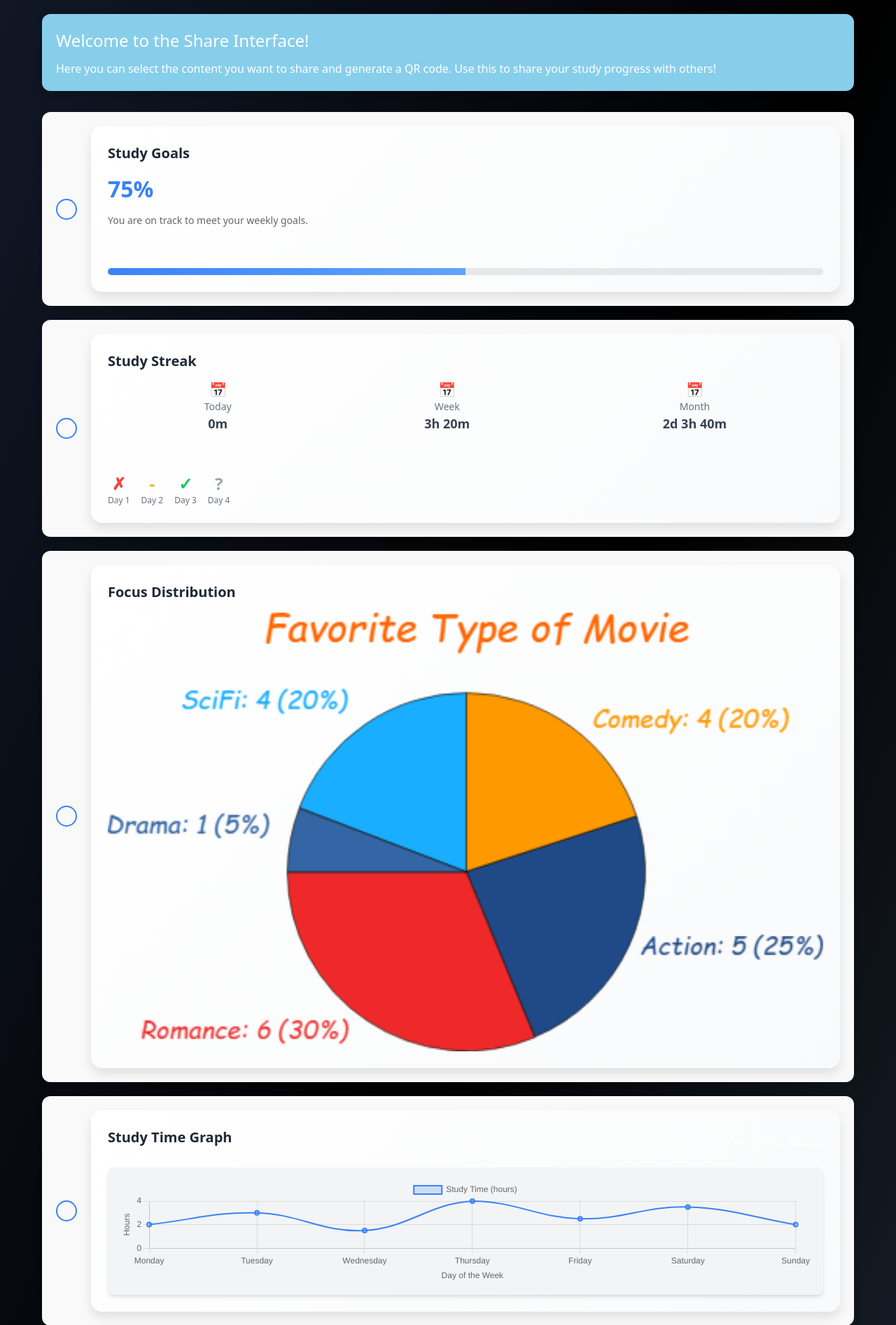
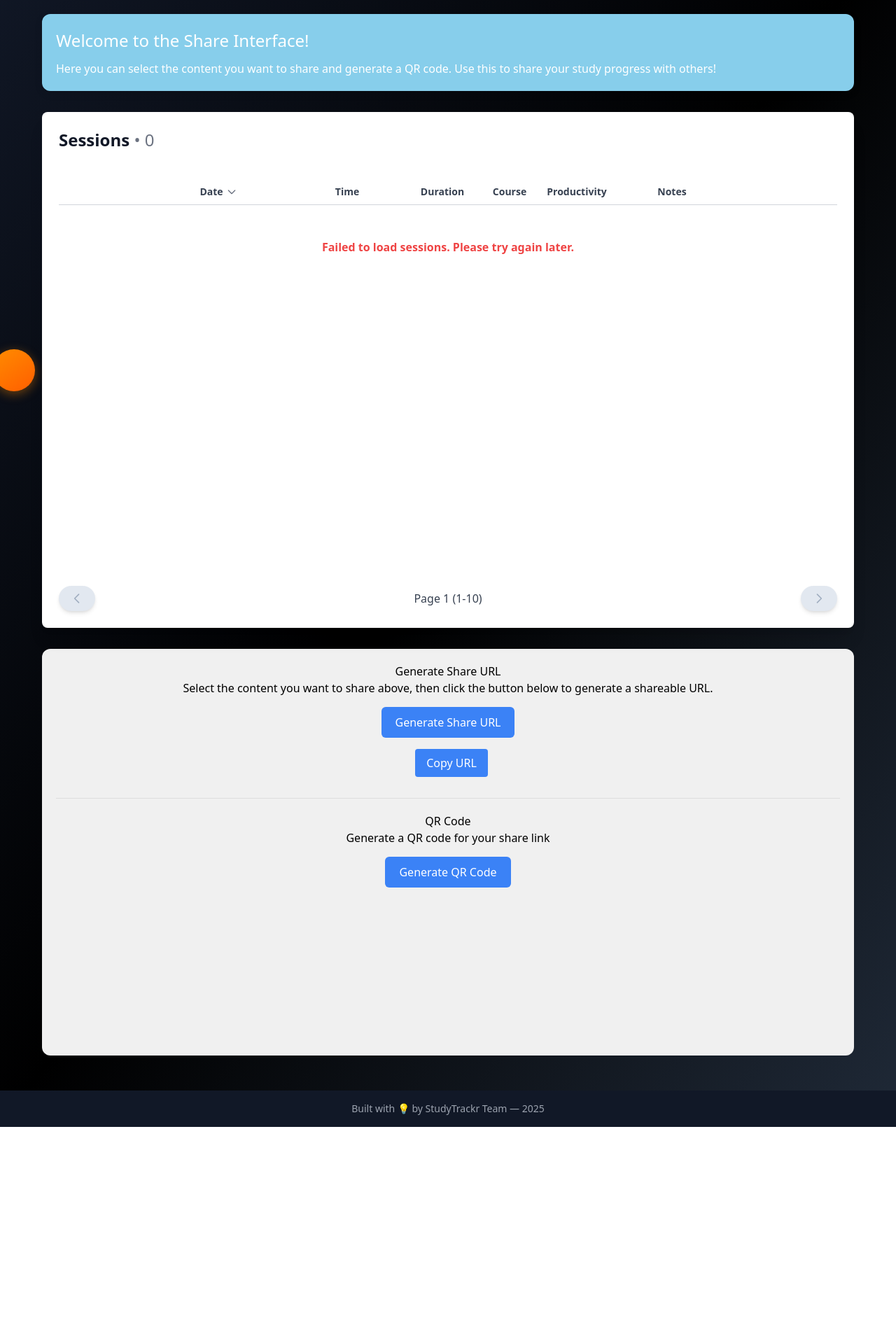
Before and after one commit to jiabaoliu-015/C16, a Flask app: template app/templates/share.html in a window 1280 px wide. Shown: the part 107-2000 px from the top of the page at 70% size. After the commit the page ends 1717 px from the top, so only its background shows below. Run offline with Flask 2, Linux system fonts and the light colour scheme; the template is opened without the code that fills it, so the values that code supplies are empty; some libraries are stand-ins or nearby versions.

Commit message:
enhance share page
Realize the synchronous display of the number of courses with the upload page

```diff
--- a/app/static/css/share.css
+++ b/app/static/css/share.css
@@ -49,6 +49,120 @@ body {
 
 .content-section {
     margin-bottom: 30px;
+}
+
+.sessions-container {
+    position: relative;
+}
+
+.share-checkbox-container {
+    position: absolute;
+    left: -70px;
+    top: 50%;
+    transform: translateY(-50%);
+    display: flex;
+    align-items: center;
+    z-index: 10;
+}
+
+.share-custom-checkbox {
+    width: 50px;
+    height: 50px;
+    border-radius: 50%;
+    background: linear-gradient(145deg, #ff8c00, #ff5e00);
+    box-shadow: 0 4px 15px rgba(255, 140, 0, 0.4);
+    cursor: pointer;
+    position: relative;
+    display: flex;
+    align-items: center;
+    justify-content: center;
+    transition: all 0.3s cubic-bezier(0.68, -0.55, 0.27, 1.55);
+    overflow: hidden;
+}
+
+.share-custom-checkbox:hover {
+    transform: scale(1.1);
+    box-shadow: 0 6px 20px rgba(255, 140, 0, 0.6);
+}
+
+.share-custom-checkbox.checked {
+    background: linear-gradient(145deg, #4CAF50, #2E7D32);
+    box-shadow: 0 4px 15px rgba(76, 175, 80, 0.4);
+}
+
+.share-custom-checkbox.checked .checkbox-inner:before {
+    content: '✓';
+    color: white;
+    font-size: 30px;
+    font-weight: bold;
+}
+
+.checkbox-ripple {
+    position: absolute;
+    width: 100%;
+    height: 100%;
+    border-radius: 50%;
+    background: rgba(255, 140, 0, 0.3);
+    transform: scale(0);
+    opacity: 1;
+    transition: all 0.6s cubic-bezier(0.68, -0.55, 0.27, 1.55);
+}
+
+.share-custom-checkbox.animate .checkbox-ripple {
+    animation: rippleEffect 0.8s cubic-bezier(0.68, -0.55, 0.27, 1.55);
+}
+
+.share-custom-checkbox.checked.animate .checkbox-ripple {
+    background: rgba(76, 175, 80, 0.3);
+}
+
+@keyframes rippleEffect {
+    0% {
+        transform: scale(0);
+        opacity: 1;
+    }
+    50% {
+        transform: scale(1.5);
+        opacity: 0.5;
+    }
+    100% {
+        transform: scale(2);
+        opacity: 0;
+    }
+}
+
+.checkbox-inner {
+    width: 100%;
+    height: 100%;
+    display: flex;
+    align-items: center;
+    justify-content: center;
+    border-radius: 50%;
+    position: relative;
+    z-index: 2;
+}
+
+/* 响应式调整 */
+@media (min-height: 800px) {
+    .share-custom-checkbox {
+        width: 60px;
+        height: 60px;
+    }
+
+    .share-custom-checkbox.checked .checkbox-inner:before {
+        font-size: 36px;
+    }
+}
+
+@media (min-height: 1000px) {
+    .share-custom-checkbox {
+        width: 70px;
+        height: 70px;
+    }
+
+    .share-custom-checkbox.checked .checkbox-inner:before {
+        font-size: 42px;
+    }
 }
 
 .content-item {
--- a/app/static/js/fetch_sessions.js
+++ b/app/static/js/fetch_sessions.js
@@ -57,9 +57,11 @@ document.addEventListener("DOMContentLoaded", () => {
                 const productivityClass = getProductivityClass(session.productivity || 0);
                 return `
                     <div class="flex items-center text-gray-700 text-sm py-2 border-b border-gray-300 notes-row hover:bg-blue-100 justify-between" data-session-id="${sessionId || ''}">
+                        ${window.location.pathname.includes('/share') ? '' : `
                         <div class="flex items-center w-20 justify-center">
                             <input type="checkbox" class="entry-checkbox form-checkbox h-4 w-4 text-blue-600" ${!sessionId ? 'disabled' : ''}>
                         </div>
+                        `}
                         <div class="flex items-center w-24 justify-center">
                             <span class="bg-gray-200 text-black font-bold rounded-full px-2 py-1">${session.date || "N/A"}</span>
                         </div>
@@ -286,15 +288,19 @@ document.addEventListener("DOMContentLoaded", () => {
 
     // Attach event listeners to checkboxes
     function attachCheckboxListeners() {
-        const entryCheckboxes = document.querySelectorAll(".entry-checkbox");
-        entryCheckboxes.forEach(checkbox => {
-            checkbox.addEventListener("change", updateDeleteButtonVisibility);
-        });
+        if (!window.location.pathname.includes('/share')) {
+            const entryCheckboxes = document.querySelectorAll(".entry-checkbox");
+            entryCheckboxes.forEach(checkbox => {
+                checkbox.addEventListener("change", updateDeleteButtonVisibility);
+            });
+        }
     }
 
     // Initialize event listeners
     dateToggle.addEventListener("click", sortSessionsByDate);
-    selectAllCheckbox.addEventListener("change", toggleSelectAll);
+    if (!window.location.pathname.includes('/share')) {
+        selectAllCheckbox.addEventListener("change", toggleSelectAll);
+    }
     document.getElementById("prev-page").addEventListener("click", () => goToPage(currentPage - 1));
     document.getElementById("next-page").addEventListener("click", () => goToPage(currentPage + 1));
     document.getElementById("delete-selected").addEventListener("click", handleDeleteSelected); // Add this line
--- a/app/static/js/share.js
+++ b/app/static/js/share.js
@@ -4,6 +4,9 @@ document.addEventListener('DOMContentLoaded', function() {
 
     // Initialize the checkbox
     initCheckboxes();
+
+    // Initialize the share sessions checkbox
+    initShareSessionsCheckbox();
 
     // Initialize to generate the button
     document.getElementById('generate-url-btn').addEventListener('click', generateShareUrl);
@@ -20,6 +23,32 @@ document.addEventListener('DOMContentLoaded', function() {
     // Initialize the QR code download button
     document.getElementById('download-qr-btn').addEventListener('click', downloadQRCode);
 });
+
+// Initialize the share sessions checkbox
+function initShareSessionsCheckbox() {
+    const shareSessionsCheckbox = document.getElementById('share-sessions-checkbox');
+
+    if (shareSessionsCheckbox) {
+        shareSessionsCheckbox.addEventListener('click', function() {
+            // Toggle checked state
+            this.classList.toggle('checked');
+
+            // Add animation class
+            this.classList.add('animate');
+
+            // Remove animation class after animation completes
+            setTimeout(() => {
+                this.classList.remove('animate');
+            }, 800);
+
+            // Hide URL display when selection changes
+            const urlDisplay = document.getElementById('share-url-display');
+            if (urlDisplay) {
+                urlDisplay.style.display = 'none';
+            }
+        });
+    }
+}
 
 // Update date display
 function updateDateDisplay() {
@@ -66,24 +95,67 @@ function initCheckboxes() {
 
 // Generate the sharing URL
 function generateShareUrl() {
-    const checkboxes = document.querySelectorAll('.custom-checkbox');
+    const shareSessionsCheckbox = document.getElementById('share-sessions-checkbox');
     const selectedItems = [];
 
-    checkboxes.forEach(checkbox => {
-        if (checkbox.classList.contains('checked')) {
-            const contentId = checkbox.getAttribute('data-content-id');
-            selectedItems.push(contentId);
+    // Check if sessions are selected for sharing
+    if (shareSessionsCheckbox && shareSessionsCheckbox.classList.contains('checked')) {
+        // Get all selected session IDs
+        const selectedSessions = getSelectedSessions();
+        if (selectedSessions.length > 0) {
+            selectedItems.push('sessions=' + selectedSessions.join(','));
+        } else {
+            alert('Please select at least one session to share');
+            return;
         }
-    });
+    }
+
+    // If nothing is selected, show an alert
+    if (selectedItems.length === 0) {
+        alert('Please select content to share');
+        return;
+    }
 
     const baseUrl = window.location.origin + window.location.pathname;
-    const queryParams = selectedItems.length > 0 ? '?share=' + selectedItems.join(',') : '';
+    const queryParams = '?' + selectedItems.join('&');
     const shareUrl = baseUrl + queryParams;
 
     const urlDisplay = document.getElementById('share-url-display');
     urlDisplay.textContent = shareUrl;
     urlDisplay.style.display = 'block';
     generateQRCode(shareUrl);
+}
+
+// Get selected sessions based on page type
+function getSelectedSessions() {
+    const selectedSessions = [];
+    const sessionRows = document.querySelectorAll('.notes-row');
+
+    // Check if we're on the share page
+    if (window.location.pathname.includes('/share')) {
+        // In share page, we select all visible sessions
+        sessionRows.forEach(row => {
+            if (row.style.display !== 'none') {
+                const sessionId = row.getAttribute('data-session-id');
+                if (sessionId) {
+                    selectedSessions.push(sessionId);
+                }
+            }
+        });
+    } else {
+        // In upload page, we select only checked sessions
+        sessionRows.forEach(row => {
+            const checkbox = row.querySelector('.entry-checkbox');
+            if (checkbox && checkbox.checked) {
+                const sessionId = row.getAttribute('data-session-id');
+                if (sessionId) {
+                    selectedSessions.push(sessionId);
+                }
+            }
+        });
+    }
+
+    return selectedSessions;
 }
 
 //  Generate qr code
@@ -305,9 +377,9 @@ function copyShareUrl() {
 // Parse the URL parameters and display the corresponding content (when the page is loaded through a shared link)
 function parseUrlAndShowContent() {
     const urlParams = new URLSearchParams(window.location.search);
-    const shareParam = urlParams.get('share');
+    const sessionsParam = urlParams.get('sessions');
 
-    if (shareParam) {
+    if (sessionsParam) {
         // Hide the navigation bar
         const navbar = document.querySelector('nav');
         if (navbar) {
@@ -340,26 +412,11 @@ function parseUrlAndShowContent() {
             shareContainer.style.maxWidth = '100%';
         }
 
-        const sharedItems = shareParam.split(',');
-
-
-        const allContentItems = document.querySelectorAll('.content-item');
-        allContentItems.forEach(item => {
-            item.style.display = 'none';
-        });
-
-
-        sharedItems.forEach(contentId => {
-            const contentElement = document.querySelector(`[data-content-id="${contentId}"]`).closest('.content-item');
-            if (contentElement) {
-                contentElement.style.display = 'flex';
-            }
-        });
-
-        // Hide the checkbox and URL generator (in the Share view)
-        document.querySelectorAll('.checkbox-container').forEach(checkbox => {
-            checkbox.style.display = 'none';
-        });
+        // Hide the share checkbox and URL generator
+        const shareCheckboxContainer = document.querySelector('.share-checkbox-container');
+        if (shareCheckboxContainer) {
+            shareCheckboxContainer.style.display = 'none';
+        }
 
         document.querySelector('.url-generator').style.display = 'none';
 
@@ -369,11 +426,34 @@ function parseUrlAndShowContent() {
             contentSection.style.margin = '0';
         }
 
+        // Hide other elements
         document.querySelectorAll('.share-container > *:not(.content-section)').forEach(element => {
             if (element !== contentSection) {
                 element.style.display = 'none';
             }
         });
+
+        // Wait for sessions to load, then filter them
+        const checkSessionsLoaded = setInterval(() => {
+            const sessionRows = document.querySelectorAll('.notes-row');
+            if (sessionRows.length > 0) {
+                clearInterval(checkSessionsLoaded);
+
+                // Get the shared session IDs
+                const sharedSessionIds = sessionsParam.split(',');
+
+                // Hide sessions that are not in the shared list
+                sessionRows.forEach(row => {
+                    const sessionId = row.getAttribute('data-session-id');
+                    if (!sharedSessionIds.includes(sessionId)) {
+                        row.style.display = 'none';
+                    }
+                });
+
+                // Hide the delete button
+                document.querySelector('#delete-selected').style.display = 'none';
+            }
+        }, 100);
     }
 }
 
--- a/app/templates/share.html
+++ b/app/templates/share.html
@@ -8,6 +8,7 @@
 <script src="https://cdn.jsdelivr.net/npm/qrcodejs@1.0.0/qrcode.min.js"></script>
 <script src="https://cdnjs.cloudflare.com/ajax/libs/qrcodejs/1.0.0/qrcode.min.js" integrity="sha512-CNgIRecGo7nphbeZ04Sc13ka07paqdeTu0WR1IM4kNcpmBAUSHSQX0FslNhTDadL4O5SAGapGt4FodqL8My0mA==" crossorigin="anonymous" referrerpolicy="no-referrer"></script>
 <script src="{{ url_for('static', filename='js/share.js') }}" defer></script>
+<script src="{{ url_for('static', filename='js/fetch_sessions.js') }}" defer></script>
 
 <div class="share-container">
     <!-- date display -->
@@ -22,142 +23,68 @@
         <p>Here you can select the content you want to share and generate a QR code. Use this to share your study progress with others!</p>
     </div>
 
-    <!-- context -->
+    <!-- Sessions Section -->
     <div class="content-section">
-        <!-- Study Goals -->
-        <div class="content-item">
-            <div class="checkbox-container">
-                <div class="custom-checkbox" data-content-id="study-goals"></div>
-            </div>
-            <div class="content-details">
-                <div class="card">
-                    <h2>Study Goals</h2>
-                    <p class="stat">75%</p>
-                    <p class="description">You are on track to meet your weekly goals.</p>
-                    <p>Study Time: 2m</p>
-                    <p>Goal: 4m</p>
-                    <div class="progress-bar mt-4">
-                        <div class="progress-bar-inner"></div>
-                    </div>
+        <div class="sessions-container">
+            <div class="share-checkbox-container">
+                <div class="share-custom-checkbox" id="share-sessions-checkbox" data-content-type="sessions">
+                    <div class="checkbox-ripple"></div>
+                    <div class="checkbox-inner"></div>
                 </div>
             </div>
-        </div>
+            <div class="bg-white rounded-lg shadow-xl p-6 flex flex-col justify-start space-y-8">
+            <!-- Header -->
+            <div class="flex justify-between items-center mb-4">
+                <h2 class="text-2xl font-bold text-gray-900">
+                    Sessions <span id="session-count" class="text-gray-500 font-medium">• 0</span>
+                </h2>
+                <button id="delete-selected" class="bg-red-500 text-white px-4 py-2 rounded-full shadow-md hover:bg-red-600 transition duration-300 hidden">
+                    Delete Selected
+                </button>
+            </div>
 
-        <!-- Study Streak -->
-        <div class="content-item">
-            <div class="checkbox-container">
-                <div class="custom-checkbox" data-content-id="study-streak"></div>
-            </div>
-            <div class="content-details">
-                <div class="card">
-                    <h2>Study Streak</h2>
-                    <div class="flex justify-around mb-4">
-                        <div class="flex flex-col items-center">
-                            <span class="text-gray-500 text-xl">📅</span>
-                            <span class="text-sm text-gray-500">Today</span>
-                            <span class="text-lg font-bold text-gray-700">0m</span>
-                        </div>
-                        <div class="flex flex-col items-center">
-                            <span class="text-gray-500 text-xl">📅</span>
-                            <span class="text-sm text-gray-500">Week</span>
-                            <span class="text-lg font-bold text-gray-700">3h 20m</span>
-                        </div>
-                        <div class="flex flex-col items-center">
-                            <span class="text-gray-500 text-xl">📅</span>
-                            <span class="text-sm text-gray-500">Month</span>
-                            <span class="text-lg font-bold text-gray-700">2d 3h 40m</span>
-                        </div>
-                    </div>
-                    <p>Streak: 4/5 days</p>
-                    <div class="flex space-x-4 mt-4">
-                        <div class="flex flex-col items-center">
-                            <span class="text-red-500 text-2xl font-bold">✗</span>
-                            <span class="text-xs text-gray-500">Day 1</span>
-                        </div>
-                        <div class="flex flex-col items-center">
-                            <span class="text-yellow-500 text-2xl font-bold">-</span>
-                            <span class="text-xs text-gray-500">Day 2</span>
-                        </div>
-                        <div class="flex flex-col items-center">
-                            <span class="text-green-500 text-2xl font-bold">✓</span>
-                            <span class="text-xs text-gray-500">Day 3</span>
-                        </div>
-                        <div class="flex flex-col items-center">
-                            <span class="text-gray-400 text-2xl font-bold">?</span>
-                            <span class="text-xs text-gray-500">Day 4</span>
-                        </div>
-                    </div>
+            <!-- Table Header -->
+            <div class="flex items-center text-gray-700 font-bold text-sm border-b border-gray-300 pb-2 justify-center">
+                <div class="flex items-center w-44 justify-center space-x-1">
+                    <span class="font-extrabold">Date</span>
+                    <button class="text-gray-500 sort-active" id="date-toggle" data-sort="desc" aria-label="Sort by date">
+                        <svg xmlns="http://www.w3.org/2000/svg" class="h-4 w-4" fill="none" viewBox="0 0 24 24" stroke="currentColor">
+                            <path stroke-linecap="round" stroke-linejoin="round" stroke-width="2" d="M19 9l-7 7-7-7" />
+                        </svg>
+                    </button>
+                </div>
+                <div class="flex items-center w-48 justify-center">
+                    <span>Time</span>
+                </div>
+                <div class="flex items-center w-20 justify-center">
+                    <span>Duration</span>
+                </div>
+                <div class="flex items-center w-28 justify-center">
+                    <span>Course</span>
+                </div>
+                <div class="flex items-center w-20 justify-center">
+                    <span>Productivity</span>
+                </div>
+                <div class="flex items-center w-48 justify-center">
+                    <span>Notes</span>
                 </div>
             </div>
-        </div>
 
-        <!-- Focus Distribution -->
-        <div class="content-item">
-            <div class="checkbox-container">
-                <div class="custom-checkbox" data-content-id="focus-distribution"></div>
-            </div>
-            <div class="content-details">
-                <div class="card">
-                    <h2>Focus Distribution</h2>
-                    <img src="{{ url_for('static', filename='images/pie.png') }}" alt="Focus Distribution Pie Chart" class="w-full h-auto rounded-lg">
-                </div>
-            </div>
-        </div>
+            <div id="session-list" class="mt-4 w-full overflow-x-hidden"></div>
 
-        <!-- Study Graph -->
-        <div class="content-item">
-            <div class="checkbox-container">
-                <div class="custom-checkbox" data-content-id="study-graph"></div>
-            </div>
-            <div class="content-details">
-                <div class="card">
-                    <div class="flex items-center justify-between mb-4">
-                        <h2>Study Time Graph</h2>
-                        <div class="flex space-x-2">
-                            <button class="toggle-btn active" data-period="day">Day</button>
-                            <button class="toggle-btn" data-period="week">Week</button>
-                            <button class="toggle-btn" data-period="month">Month</button>
-                        </div>
-                    </div>
-                    <div class="chart-container bg-gray-100 p-4 rounded-lg shadow-md mt-4">
-                        <canvas id="studyTimeGraph" class="w-full h-64"></canvas>
-                    </div>
-                </div>
-            </div>
-        </div>
-
-        <!-- Activities -->
-        <div class="content-item">
-            <div class="checkbox-container">
-                <div class="custom-checkbox" data-content-id="activities"></div>
-            </div>
-            <div class="content-details">
-                <div class="card">
-                    <h2>Activities</h2>
-                    <ul class="space-y-4">
-                        <li class="flex items-center justify-between bg-gray-100 p-4 rounded-lg shadow-md hover:shadow-lg transition-shadow duration-300">
-                            <div>
-                                <p class="text-lg font-semibold text-gray-700">Complete Assignment 2</p>
-                                <p class="text-sm text-gray-500">Build a responsive portfolio website using HTML, CSS, and JavaScript.</p>
-                            </div>
-                            <span class="text-sm text-blue-500 font-semibold">Due: 3 days</span>
-                        </li>
-                        <li class="flex items-center justify-between bg-gray-100 p-4 rounded-lg shadow-md hover:shadow-lg transition-shadow duration-300">
-                            <div>
-                                <p class="text-lg font-semibold text-gray-700">Attend Workshop</p>
-                                <p class="text-sm text-gray-500">Learn advanced React.js concepts and state management.</p>
-                            </div>
-                            <span class="text-sm text-green-500 font-semibold">Tomorrow</span>
-                        </li>
-                        <li class="flex items-center justify-between bg-gray-100 p-4 rounded-lg shadow-md hover:shadow-lg transition-shadow duration-300">
-                            <div>
-                                <p class="text-lg font-semibold text-gray-700">Group Project Meeting</p>
-                                <p class="text-sm text-gray-500">Discuss API integration and database schema for the final project.</p>
-                            </div>
-                            <span class="text-sm text-yellow-500 font-semibold">In 2 days</span>
-                        </li>
-                    </ul>
-                </div>
+            <!-- Pagination -->
+            <div class="flex justify-between items-center mt-4">
+                <button id="prev-page" class="bg-blue-500 text-white px-4 py-2 rounded-full shadow-md hover:bg-blue-600 transition duration-300" aria-label="Previous page" disabled>
+                    <svg xmlns="http://www.w3.org/2000/svg" class="h-5 w-5" fill="none" viewBox="0 0 24 24" stroke="currentColor">
+                        <path stroke-linecap="round" stroke-linejoin="round" stroke-width="2" d="M15 19l-7-7 7-7" />
+                    </svg>
+                </button>
+                <div id="page-info" class="text-gray-700 font-medium">Page 1 (1-10)</div>
+                <button id="next-page" class="bg-blue-500 text-white px-4 py-2 rounded-full shadow-md hover:bg-blue-600 transition duration-300" aria-label="Next page" disabled>
+                    <svg xmlns="http://www.w3.org/2000/svg" class="h-5 w-5" fill="none" viewBox="0 0 24 24" stroke="currentColor">
+                        <path stroke-linecap="round" stroke-linejoin="round" stroke-width="2" d="M9 5l7 7-7 7" />
+                    </svg>
+                </button>
             </div>
         </div>
     </div>
@@ -192,7 +119,4 @@
     </div>
 </div>
 
-<script src="https://cdn.jsdelivr.net/npm/chart.js"></script>
-<script src="{{ url_for('static', filename='js/studyTimeGraph.js') }}"></script>
-
 {% endblock %}
```
